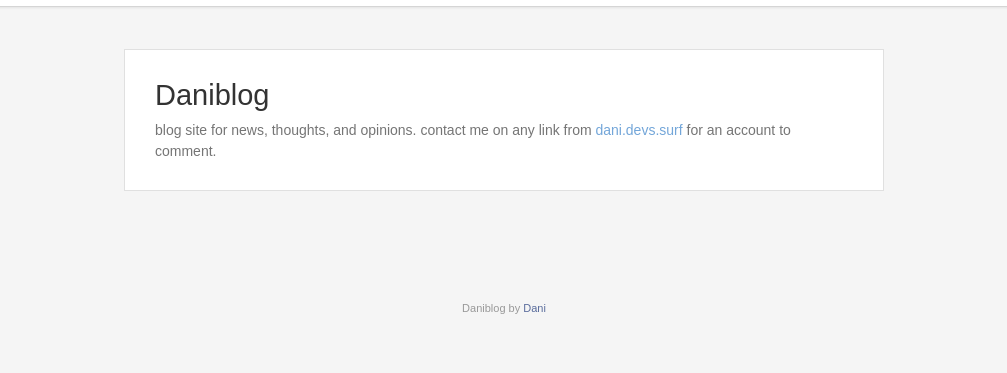
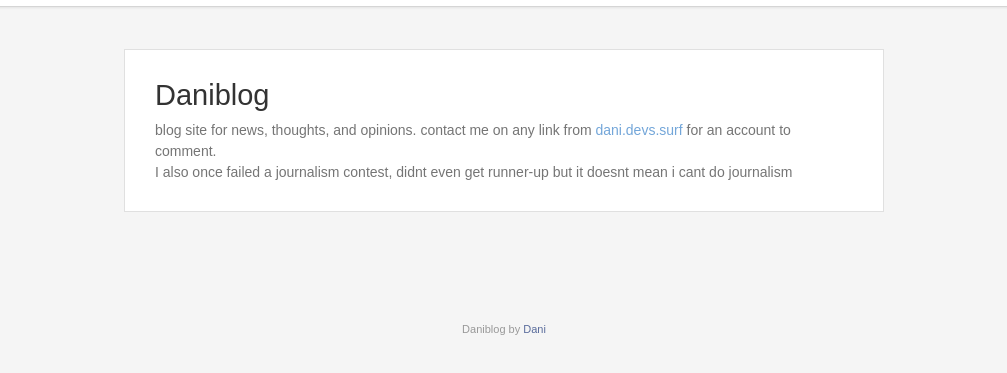
Before and after one commit to danieltorres-mhcs/daniblog, a website: page public/index.html in a window 1280 px wide. Shown: the part 43-416 px from the top of the page, without its empty margins (136-1143 px from the left). Drawn offline with nearby package versions, Linux system fonts and the light colour scheme; no server answers.

Commit message:
Update index.html

```diff
--- a/public/index.html
+++ b/public/index.html
@@ -110,7 +110,7 @@
 <main class="page">
   <section class="site-heading">
     <h1>Daniblog</h1>
-    <p>blog site for news, thoughts, and opinions. contact me on any link from <a href="https://dani.devs.surf" target="_blank" style="color: #73A6D9; text-decoration: none;">dani.devs.surf</a> for an account to comment.</p>
+    <p>blog site for news, thoughts, and opinions. contact me on any link from <a href="https://dani.devs.surf" target="_blank" style="color: #73A6D9; text-decoration: none;">dani.devs.surf</a> for an account to comment.<br>I also once failed a journalism contest, didnt even get runner-up but it doesnt mean i cant do journalism</p>
   </section>
   <section class="posts" id="posts" aria-label="Blog posts"></section>
 </main>
```
